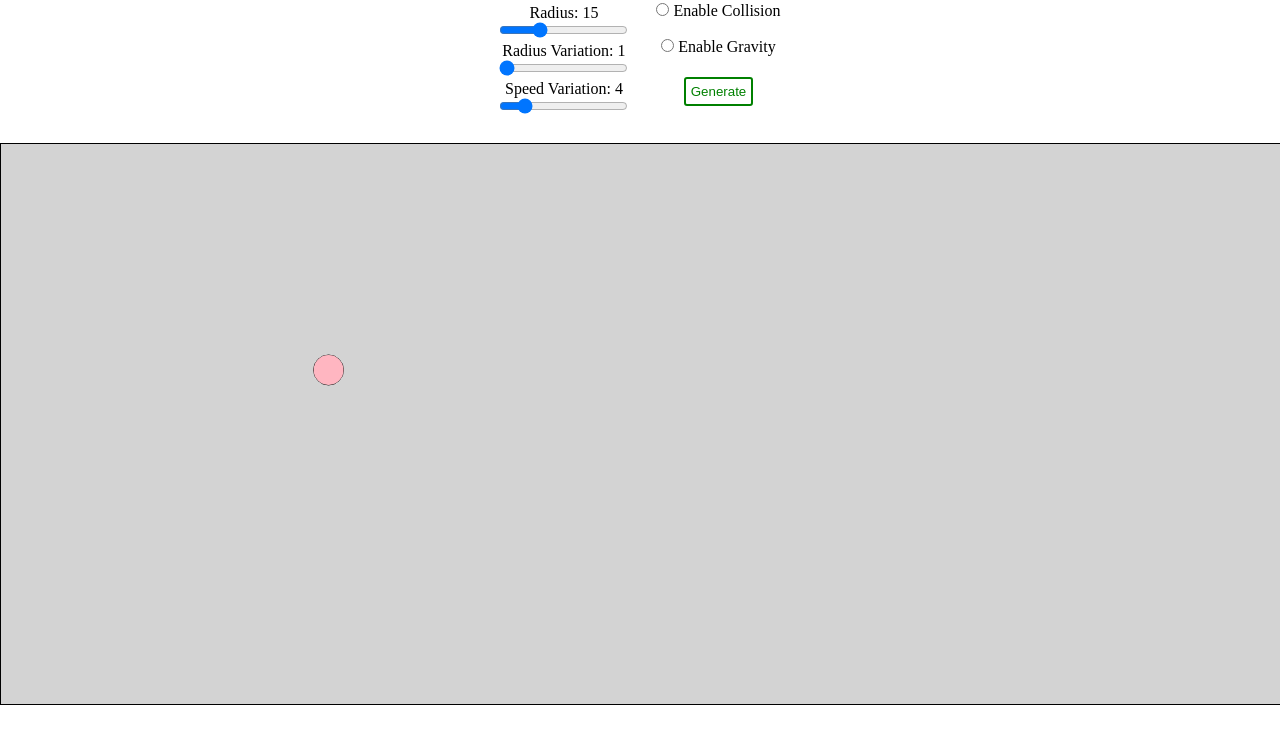
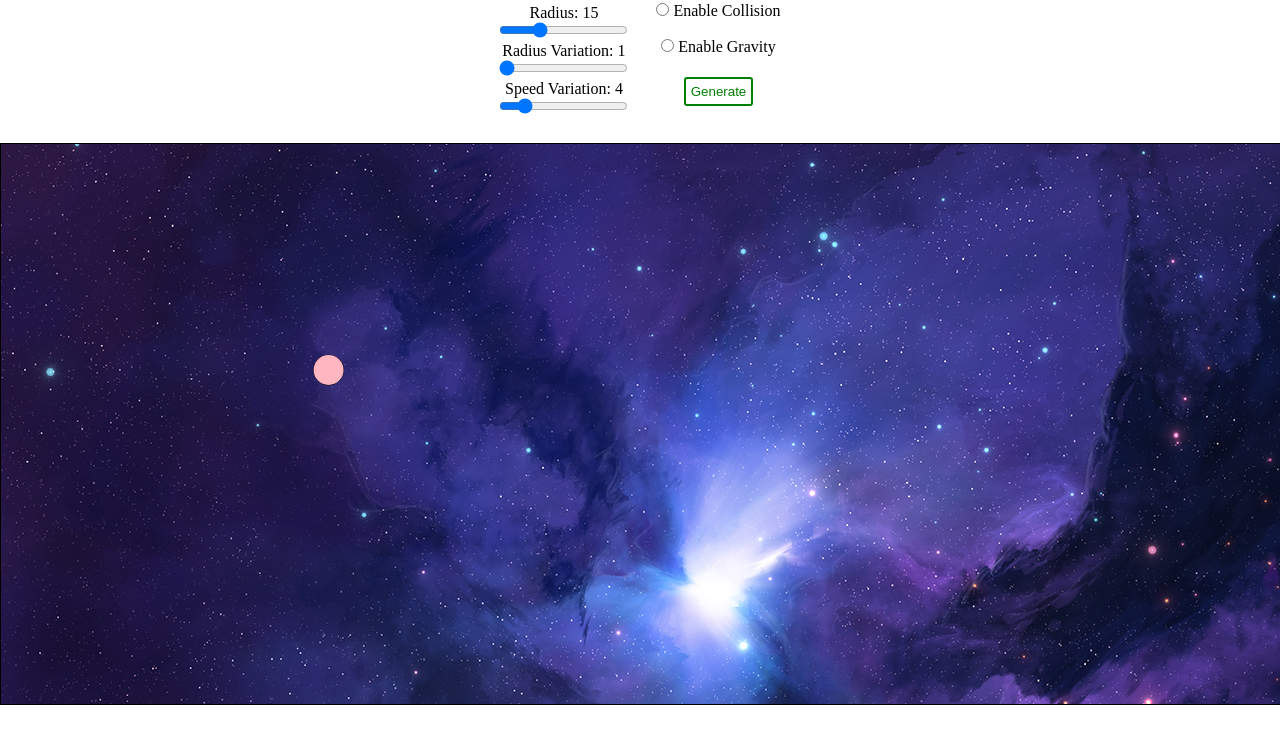
Before and after one commit to jovi-isorena/ballision, a plain HTML site: page index.html in a window 1280 px wide. Shown: the part 57-800 px from the top of the page. Drawn offline with Linux system fonts and the light colour scheme.

Commit message:
added space background in canvas

```diff
--- a/canvas.css
+++ b/canvas.css
@@ -6,8 +6,8 @@
 
 canvas{
     border: 1px black solid;
-    background-color: lightgrey;
-
+    background-color: rgb(48, 48, 48);
+    background-image: url('space.jpg');
 
 }
 
```
Also changed, not shown: space.jpg (added).
